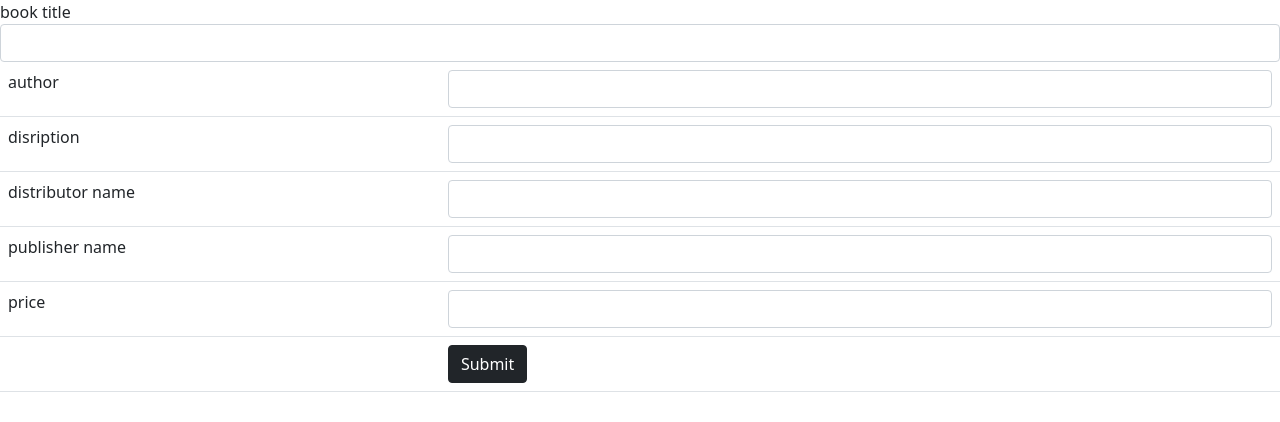
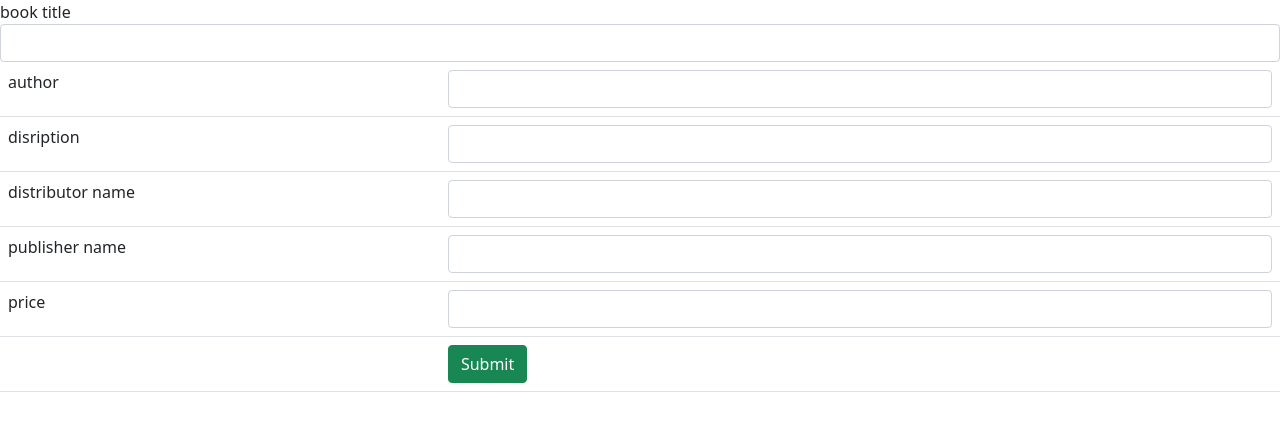
Before and after one commit to kmuhammedafsal/rajagiri-college-program, a plain HTML site: page book.html in a window 1280 px wide. Drawn offline with nearby package versions, Linux system fonts and the light colour scheme.

Commit message:
changed the button

```diff
--- a/book.html
+++ b/book.html
@@ -33,7 +33,7 @@
            <td><input type="text" class="form-control"></td>
        </tr>
                 <td></td>
-                <td><button class="btn btn-dark">Submit</button></td>
+                <td><button class="btn btn-success">Submit</button></td>
             </tr>
         </td>
     </table>
```
